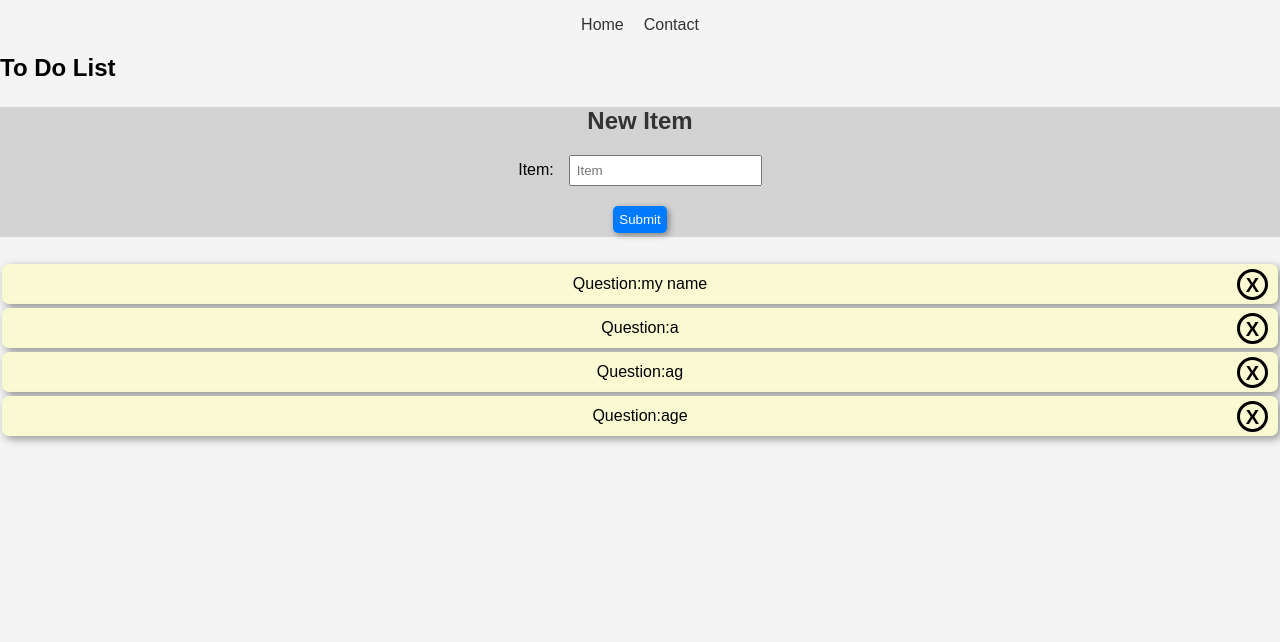
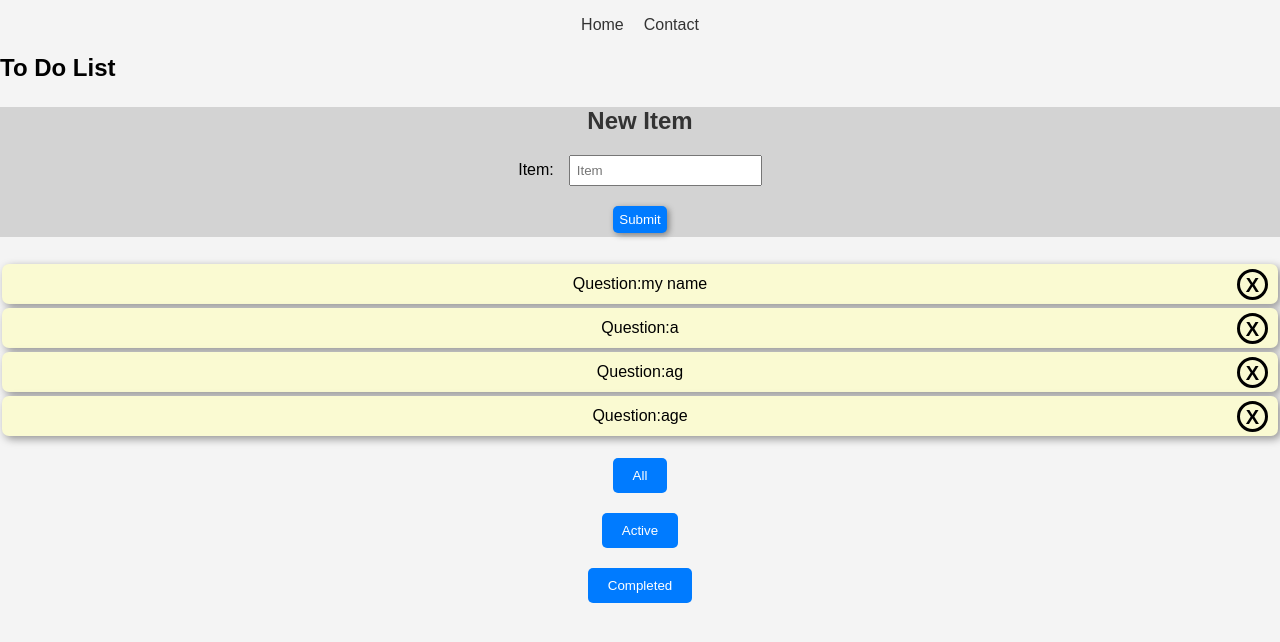
Before and after one commit to mwhitlow83/assignment_3, a React (Create React App) app: page / in a window 1280 px wide. Shown: the top 642 px of the page. Built offline with nearby package versions, Linux system fonts and the light colour scheme.

Commit message:
added action form

```diff
--- a/src/wildcard/Appw.js
+++ b/src/wildcard/Appw.js
@@ -1,6 +1,6 @@
 import react, { useState } from 'react';
 import WordForm from './components/WordForm/WordForm';
-
+import ActionForm from './components/ActionForm/ActionForm';
 import './components/WordCard.css';
 import CardsContainer from './components/CardsContainer/CardsContainer';
 
@@ -30,6 +30,7 @@ const deleteWord = (front) => {
         <main>
             <WordForm addWord={addWord} />
            <CardsContainer words={words} deleteWord={deleteWord} />
+           <ActionForm />
         </main>
     </div>
   );
--- /dev/null
+++ b/src/wildcard/components/ActionForm/ActionForm.jsx
@@ -0,0 +1,23 @@
+import React from 'react';
+import './ActionForm.css';
+
+export default function ActionForm() {
+
+  const handleSubmit = (e) => {
+    e.preventDefault();
+
+  }
+
+  return (
+    <section className="action-form">
+
+  <form actionm="#" method="get" onSubmit={handleSubmit}>
+    <div className="button-row">
+      <button type="submit" >All</button>
+      <button type="submit" >Active</button>
+      <button type="submit" >Completed</button>
+    </div>
+  </form>
+      </section>
+  );
+}
```
Also changed, not shown: src/wildcard/components/ActionForm/ActionForm.css (added).
